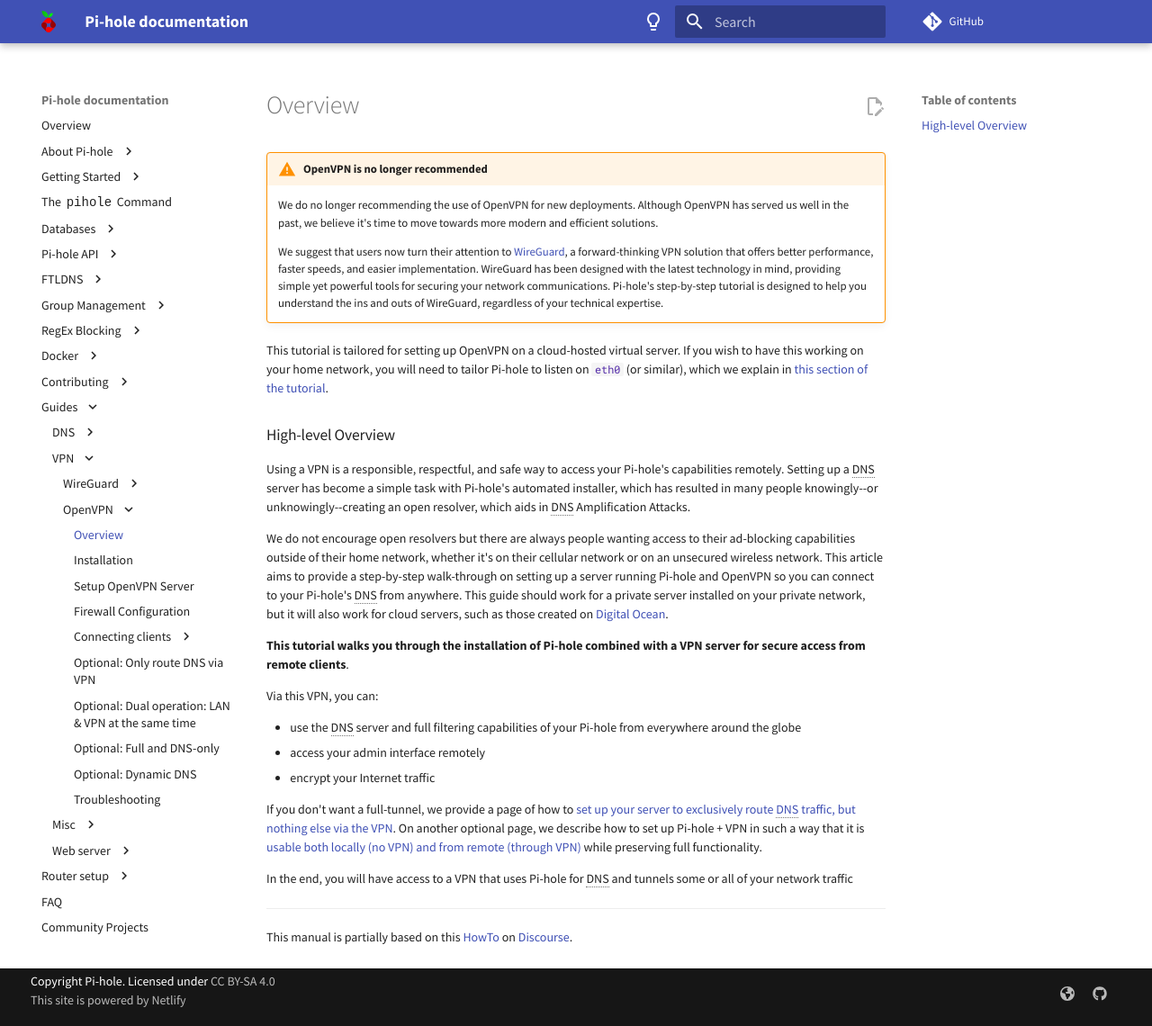
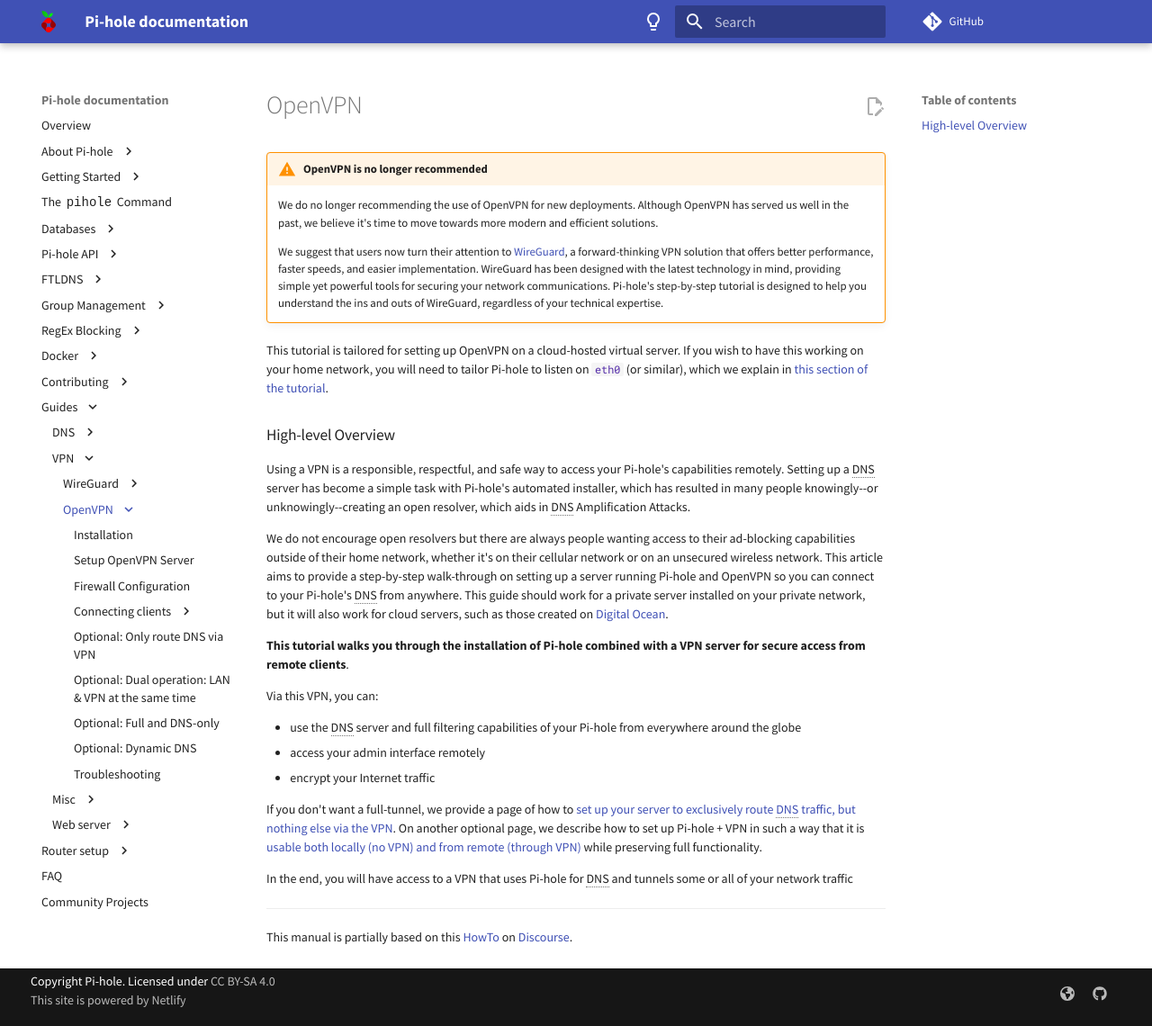
Before and after one commit to pi-hole/docs, an MkDocs documentation site: the page built from docs/guides/vpn/openvpn/index.md, in a window 1280 px wide and 1140 px high. Shown: the whole window at 90% size. Built offline with MkDocs 1.6.1 and Material for MkDocs 9.7.7, drawn with Linux system fonts in a browser that asks for light colours; comment, search, counter and statistics services are not loaded.

Commit message:
Guides section, add redirect links and update internal links
Signed-off-by: Adam Warner <me@adamwarner.co.uk>

```diff
--- a/docs/guides/vpn/openvpn/deprecation_notice.md
+++ b/docs/guides/vpn/openvpn/deprecation_notice.md
@@ -2,4 +2,4 @@
 !!! warning "OpenVPN is no longer recommended"
     We do no longer recommending the use of OpenVPN for new deployments. Although OpenVPN has served us well in the past, we believe it's time to move towards more modern and efficient solutions.
 
-    We suggest that users now turn their attention to [WireGuard](../wireguard/overview.md), a forward-thinking VPN solution that offers better performance, faster speeds, and easier implementation. WireGuard has been designed with the latest technology in mind, providing simple yet powerful tools for securing your network communications. Pi-hole's step-by-step tutorial is designed to help you understand the ins and outs of WireGuard, regardless of your technical expertise.
+    We suggest that users now turn their attention to [WireGuard](../wireguard/index.md), a forward-thinking VPN solution that offers better performance, faster speeds, and easier implementation. WireGuard has been designed with the latest technology in mind, providing simple yet powerful tools for securing your network communications. Pi-hole's step-by-step tutorial is designed to help you understand the ins and outs of WireGuard, regardless of your technical expertise.
--- a/mkdocs.yml
+++ b/mkdocs.yml
@@ -172,7 +172,7 @@
       - 'Upstream DNS Providers': guides/dns/upstream-dns-providers.md
     - 'VPN':
       - 'WireGuard':
-        - 'Overview': guides/vpn/wireguard/overview.md
+        - 'Wireguard': guides/vpn/wireguard/index.md
         - 'Concept': guides/vpn/wireguard/concept.md
         - 'Install server': guides/vpn/wireguard/server.md
         - 'Add client(s)': guides/vpn/wireguard/client.md
@@ -181,7 +181,7 @@
           - 'Tunnel all Internet traffic': guides/vpn/wireguard/route-everything.md
         - 'Troubleshooting': guides/vpn/wireguard/faq.md
       - 'OpenVPN':
-        - 'Overview': guides/vpn/openvpn/overview.md
+        - 'OpenVPN': guides/vpn/openvpn/index.md
         - 'Installation': guides/vpn/openvpn/installation.md
         - 'Setup OpenVPN Server': guides/vpn/openvpn/setup-openvpn-server.md
         - 'Firewall Configuration': guides/vpn/openvpn/firewall.md
@@ -196,7 +196,7 @@
     - 'Misc':
       - 'Benchmarking': guides/misc/benchmark.md
       - 'Tor & Pi-hole':
-        - 'Overview': guides/misc/tor/overview.md
+        - 'Tor & Pi-hole': guides/misc/tor/index.md
         - 'Basic Setup': guides/misc/tor/setup.md
         - 'Using Tor': guides/misc/tor/using-tor.md
         - 'Performance and other issues': guides/misc/tor/performance-issues.md
@@ -241,7 +241,7 @@
         'guides/unbound.md': guides/dns/unbound.md
         'guides/upstream-dns-providers.md': guides/dns/upstream-dns-providers.md
         'guides/dns-over-https.md': guides/dns/cloudflared.md
-        'guides/vpn/overview.md': guides/vpn/openvpn/overview.md
+        'guides/vpn/overview.md': guides/vpn/openvpn/index.md
         'guides/vpn/installation.md': guides/vpn/openvpn/installation.md
         'guides/vpn/setup-openvpn-server.md': guides/vpn/openvpn/setup-openvpn-server.md
         'guides/vpn/firewall.md': guides/vpn/openvpn/firewall.md
@@ -253,7 +253,7 @@
         'guides/vpn/dynDNS.md': guides/vpn/openvpn/dynDNS.md
         'guides/vpn/troubleshooting.md': guides/vpn/openvpn/troubleshooting.md
         'guides/benchmark.md': guides/misc/benchmark.md
-        'guides/tor/overview.md': guides/misc/tor/overview.md
+        'guides/tor/overview.md': guides/misc/tor/index.md
         'guides/tor/setup.md': guides/misc/tor/setup.md
         'guides/tor/using-tor.md': guides/misc/tor/using-tor.md
         'guides/tor/performance-issues.md': guides/misc/tor/performance-issues.md
@@ -273,3 +273,6 @@
         'database/gravity/groups.md': database/domain-database/groups.md
         'group_management/groups.md': group_management/index.md
         'regex/overview.md': regex/index.md
+        'guides/vpn/wireguard/overview.md': guides/vpn/wireguard/index.md
+        'guides/vpn/openvpn/overview.md': guides/vpn/openvpn/index.md
+        'guides/misc/tor/overview.md': guides/misc/tor/index.md
```
Also changed, not shown: docs/guides/misc/tor/index.md (renamed from docs/guides/misc/tor/overview.md), docs/guides/vpn/openvpn/index.md (renamed from docs/guides/vpn/openvpn/overview.md), docs/guides/vpn/wireguard/index.md (renamed from docs/guides/vpn/wireguard/overview.md).
